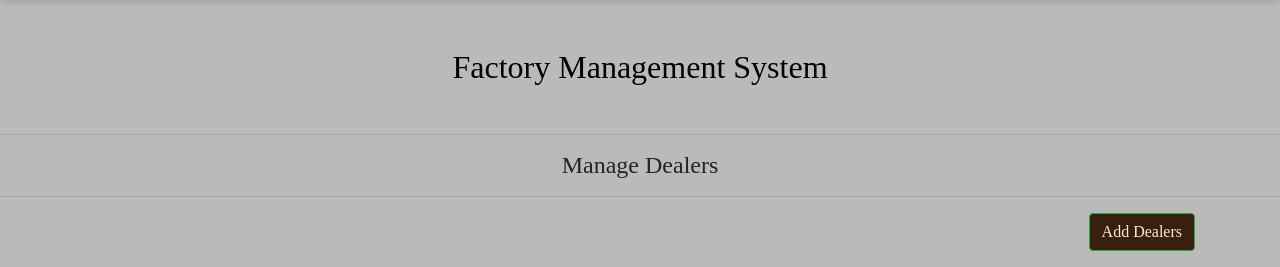
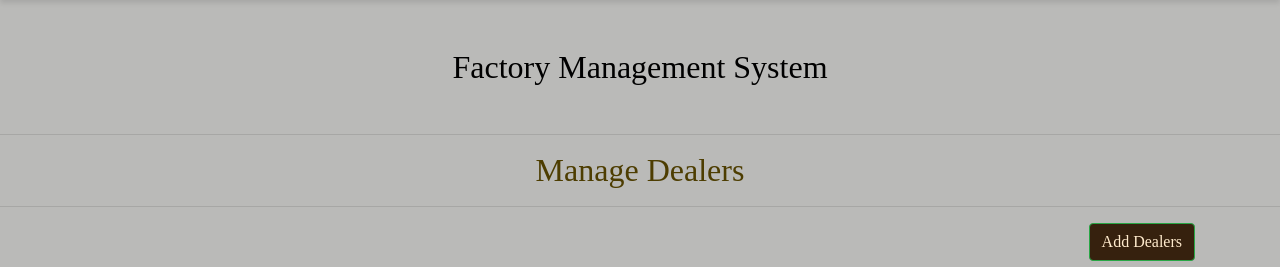
Before and after one commit to Vivaswaan/DBMS_project, a PHP site: page /manageDealers.php in a window 1280 px wide. Shown: the part 57-324 px from the top of the page. Run offline with PHP 8.4, Linux system fonts and the light colour scheme; data that the repository does not hold is empty.

Commit message:
Update manageDealers.php

```diff
--- a/manageDealers.php
+++ b/manageDealers.php
@@ -20,7 +20,7 @@ include "header.php";
 
 ?>
 
-<p class="h4 my-3 text-center">Manage Dealers</p>
+<p class="h4 my-3 text-center"  style='color: #4d3d01; font-family: sans serif; font-size: 2.0rem;'>Manage Dealers</p>
 <hr>
 
 <div class="container">
```
